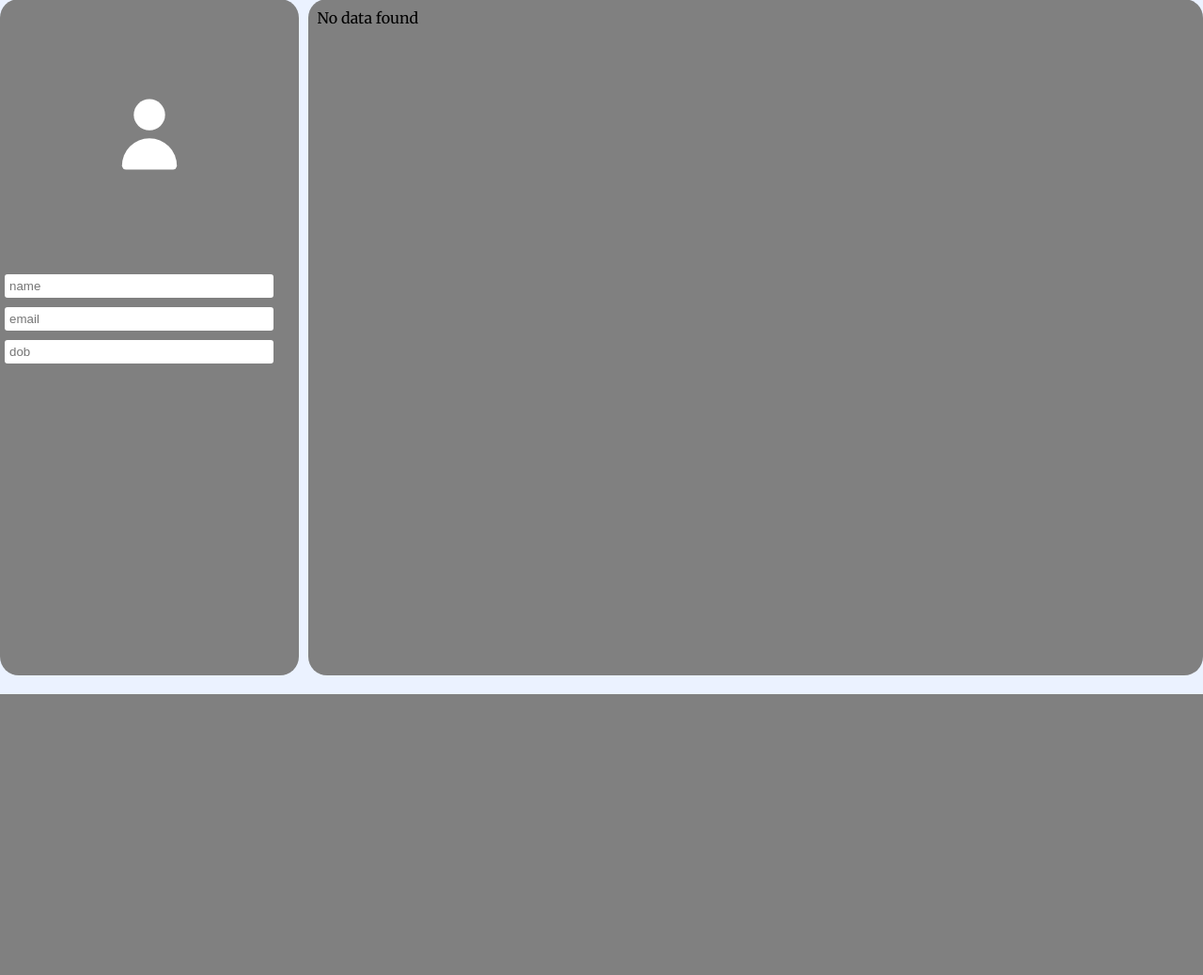
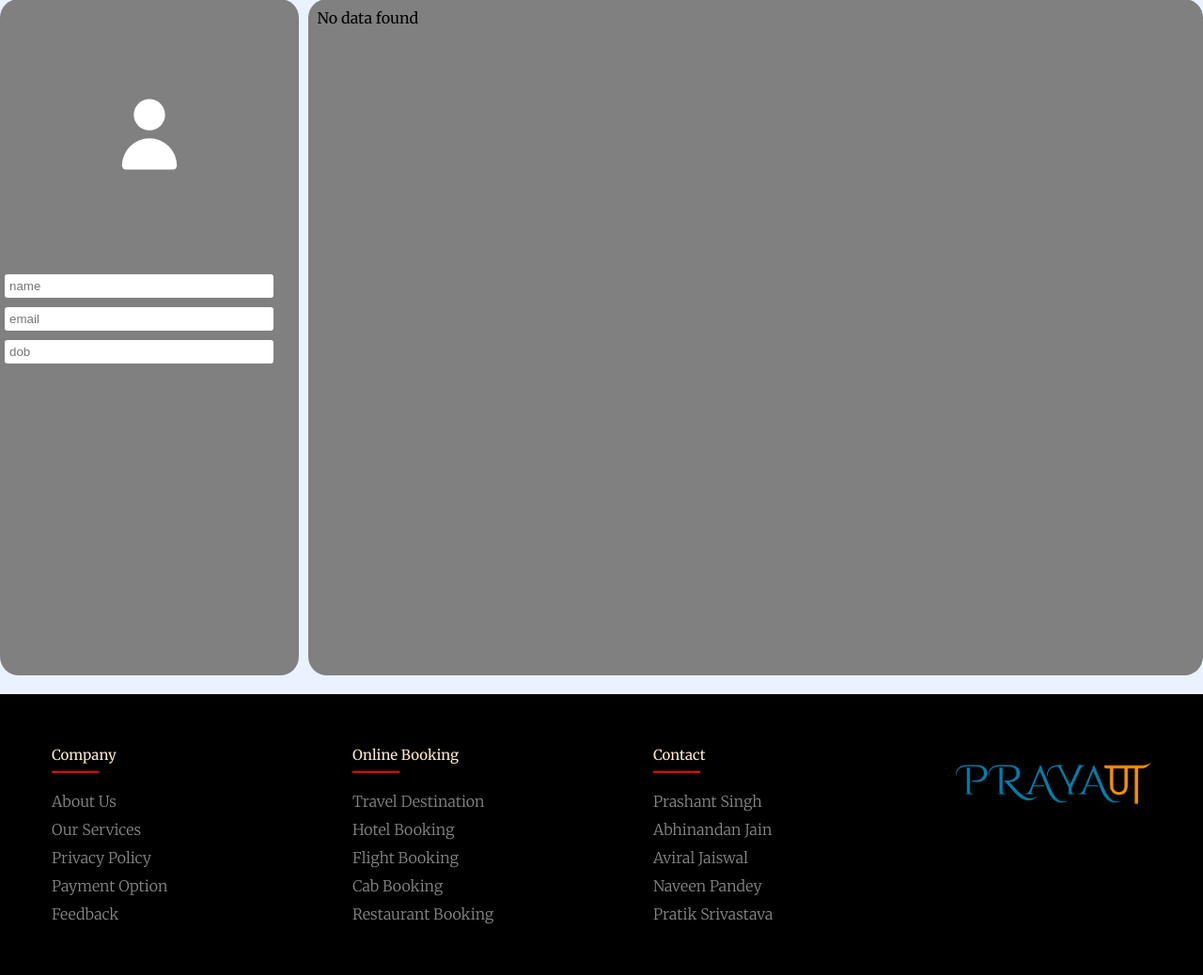
Before and after one commit to prash-singh/Prayan, a PHP site: page /profile.php in a window 1280 px wide. Shown: the part 99-1137 px from the top of the page at 94% size. Before the commit the page ends 838 px from the top, so only its background shows below. Run offline with PHP 8.4, Linux system fonts and the light colour scheme.

Commit message:
footer changes

```diff
--- a/profile.css
+++ b/profile.css
@@ -165,5 +165,56 @@ body {
     .profile__right{
         height: 100%;
     }
+    .footer {
+        background-color: rgb(0, 0, 0);
+    }
+    ul {
+        list-style: none;
+    }
+    .row {
+        display: flex;
+        flex-wrap: wrap;
+    }
+    .footer-col {
+        width: 25%;
+        padding: 55px;
+    }
+    .footer-col h4 {
+        color: blanchedalmond;
+        font-size: 15px;
+        text-transform: capitalize;
+        margin-bottom: 30px;
+        font-weight: 500;
+        position: relative;
+    }
+    .footer-col h4::before {
+        content: '';
+        position: absolute;
+        left: 0;
+        bottom: -10px;
+        background-color: red;
+        height: 2px;
+        box-sizing: border-box;
+        width: 50px;
+    }
+    .footer-col ul li:not(:last-child) {
+        margin-bottom: 10px;
+    }
+    .footer-col ul li a {
+        font-size: 16px;
+        text-transform: capitalize;
+        color: #ffff;
+        font-weight: 300;
+        color: #bbbb;
+        display: block;
+        transition: all 0.3s ease;
+    }
+    .footer-col ul li a:hover {
+        color: #ffff;
+        padding-left: 6px;
+    }
+    #footer_logo {
+        align-self: center;
+    }
 
 }
--- a/profile.php
+++ b/profile.php
@@ -54,5 +54,75 @@
         </div>
     </div>
 </body>
+<footer class="footer ">
+    <div class="container ">
+        <div class="row ">
+            <div class="footer-col ">
+                <h4>company</h4>
+                <ul>
+                    <li>
+                        <a href="./about.html">about us</a>
+                    </li>
+                    <li>
+                        <a href="# ">our services</a>
+                    </li>
+                    <li>
+                        <a href="# ">privacy policy</a>
+                    </li>
+                    <li>
+                        <a href="# ">Payment option</a>
+                    </li>
+                    <li>
+                        <a href="# ">Feedback</a>
+                    </li>
+                </ul>
+            </div>
 
+            <div class="footer-col ">
+                <h4>Online Booking</h4>
+                <ul>
+                    <li>
+                        <a href="# ">Travel Destination</a>
+                    </li>
+                    <li>
+                        <a href="# ">Hotel booking</a>
+                    </li>
+                    <li>
+                        <a href="# ">Flight booking</a>
+                    </li>
+                    <li>
+                        <a href="# ">Cab booking</a>
+                    </li>
+                    <li>
+                        <a href="# ">Restaurant Booking</a>
+                    </li>
+                </ul>
+            </div>
+            <div class="footer-col ">
+                <h4> Contact</h4>
+                <ul>
+                    <li>
+                        <a href="mailto:prashant.singh_cs19@gla.ac.in " target="_blank "> Prashant Singh</a>
+                    </li>
+                    <li>
+                        <a href="mailto:abhinandan.jain_cs19@gla.ac.in " target="_blank "> Abhinandan Jain</a>
+                    </li>
+                    <li>
+                        <a href="mailto:aviral.jaiswal_cs19@gla.ac.in " target="_blank "> Aviral Jaiswal</a>
+                    </li>
+                    <li>
+                        <a href="mailto:naveen.pandey_cs19@gla.ac.in " target="_blank "> Naveen Pandey</a>
+                    </li>
+                    <li>
+                        <a href="mailto:pratik.srivastava_cs19@gla.ac.in " target="_blank "> Pratik Srivastava</a>
+                    </li>
+                </ul>
+            </div>
+            <div class="footer-col " id="footer_logo ">
+                <img src="./assets/logo.png " alt="logo " class="brand__logo ">
+            </div>
+        </div>
+    </div>
+
+</footer>
 </html>
```
